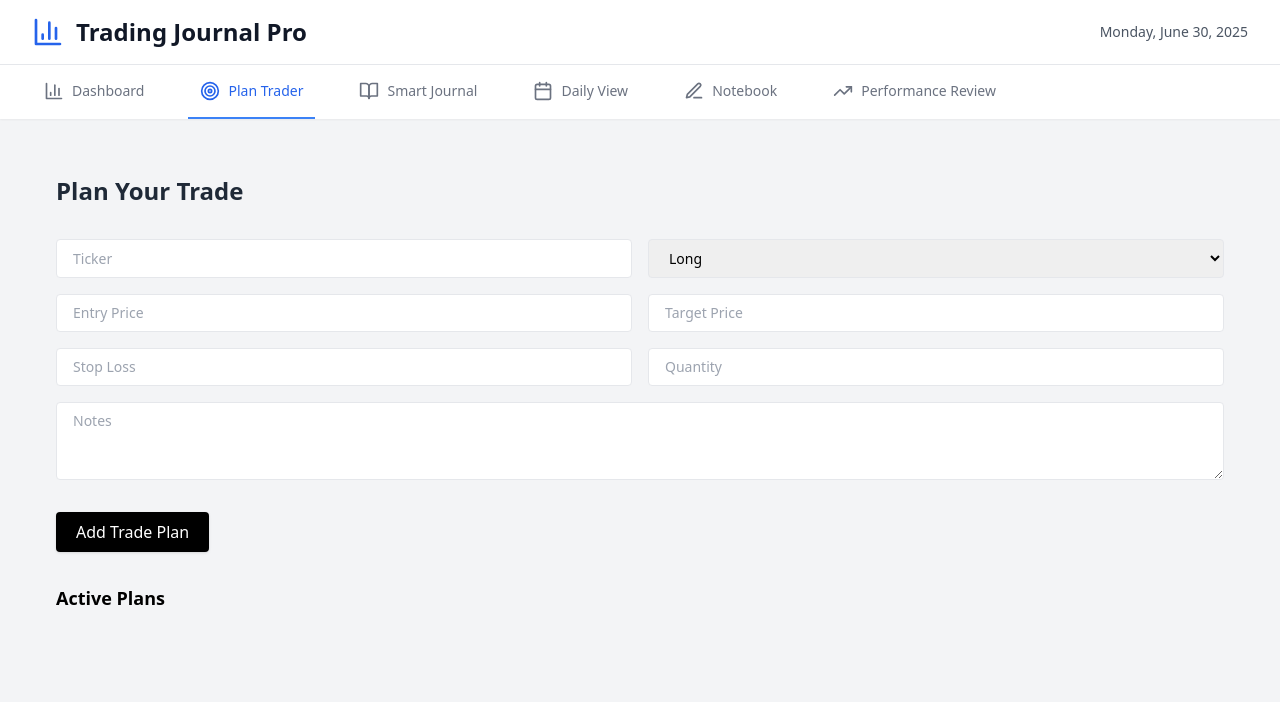
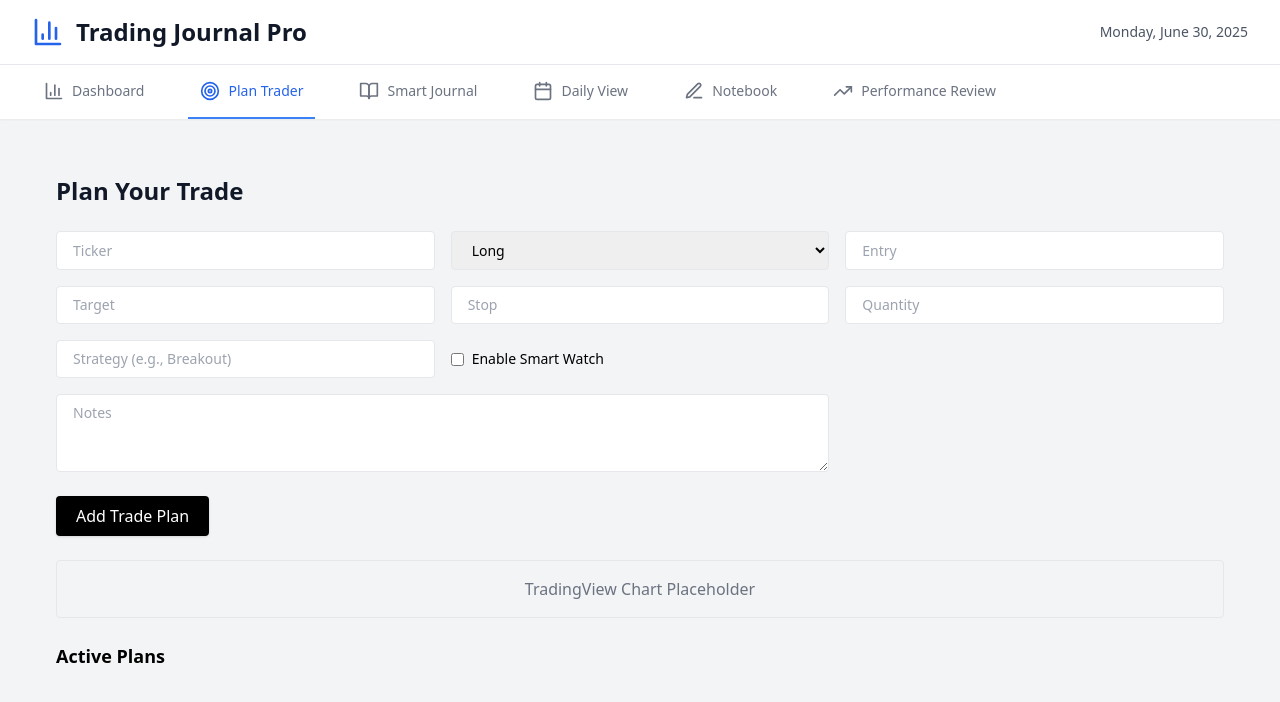
Before and after one commit to unicorntrader/claudect, a React (Create React App) app: page / in a window 1280 px wide. Both pictures are taken after a click on the element "Recent Trade Plans". Shown: the top 702 px of the page. Built offline with nearby package versions, Linux system fonts and the light colour scheme; the HTML template or start-up script is replaced by a standard one.

Commit message:
Update PlanTrader.jsx

```diff
--- a/src/components/trading/PlanTrader.jsx
+++ b/src/components/trading/PlanTrader.jsx
@@ -10,6 +10,8 @@ const PlanTrader = () => {
   const [stop, setStop] = useState('');
   const [quantity, setQuantity] = useState('');
   const [notes, setNotes] = useState('');
+  const [strategy, setStrategy] = useState('');
+  const [smartWatch, setSmartWatch] = useState(false);
   const [plans, setPlans] = useState([]);
 
   const handleAddPlan = () => {
@@ -21,10 +23,12 @@ const PlanTrader = () => {
       stop,
       quantity,
       notes,
+      strategy,
+      smartWatch,
     };
     setPlans([...plans, newPlan]);
 
-    // Reset fields
+    // Reset
     setTicker('');
     setDirection('LONG');
     setEntry('');
@@ -32,13 +36,16 @@ const PlanTrader = () => {
     setStop('');
     setQuantity('');
     setNotes('');
+    setStrategy('');
+    setSmartWatch(false);
   };
 
   return (
-    <div className="p-6 space-y-8">
-      <h2 className="text-2xl font-bold text-gray-800">Plan Your Trade</h2>
+    <div className="p-6 space-y-6">
+      <h2 className="text-2xl font-bold text-gray-900">Plan Your Trade</h2>
 
-      <div className="grid grid-cols-2 gap-4">
+      {/* Top input section */}
+      <div className="grid grid-cols-2 md:grid-cols-3 gap-4">
         <input
           type="text"
           placeholder="Ticker"
@@ -56,21 +63,21 @@ const PlanTrader = () => {
         </select>
         <input
           type="number"
-          placeholder="Entry Price"
+          placeholder="Entry"
           value={entry}
           onChange={(e) => setEntry(e.target.value)}
           className="border rounded px-4 py-2 w-full text-sm"
         />
         <input
           type="number"
-          placeholder="Target Price"
+          placeholder="Target"
           value={target}
           onChange={(e) => setTarget(e.target.value)}
           className="border rounded px-4 py-2 w-full text-sm"
         />
         <input
           type="number"
-          placeholder="Stop Loss"
+          placeholder="Stop"
           value={stop}
           onChange={(e) => setStop(e.target.value)}
           className="border rounded px-4 py-2 w-full text-sm"
@@ -82,6 +89,21 @@ const PlanTrader = () => {
           onChange={(e) => setQuantity(e.target.value)}
           className="border rounded px-4 py-2 w-full text-sm"
         />
+        <input
+          type="text"
+          placeholder="Strategy (e.g., Breakout)"
+          value={strategy}
+          onChange={(e) => setStrategy(e.target.value)}
+          className="border rounded px-4 py-2 w-full text-sm"
+        />
+        <label className="flex items-center gap-2 text-sm col-span-2 md:col-span-1">
+          <input
+            type="checkbox"
+            checked={smartWatch}
+            onChange={(e) => setSmartWatch(e.target.checked)}
+          />
+          Enable Smart Watch
+        </label>
         <textarea
           placeholder="Notes"
           value={notes}
@@ -91,24 +113,36 @@ const PlanTrader = () => {
         />
       </div>
 
+      {/* Add button */}
+      <div>
         <button
           onClick={handleAddPlan}
           className="bg-black text-white px-5 py-2 rounded shadow hover:bg-gray-800 transition"
         >
           Add Trade Plan
         </button>
+      </div>
 
-      <div>
+      {/* Placeholder for chart */}
+      <div className="bg-gray-100 border rounded p-4 text-center text-gray-500">
+        TradingView Chart Placeholder
+      </div>
+
+      {/* Active plans */}
+      <div className="mt-6">
         <h3 className="text-lg font-semibold mb-3">Active Plans</h3>
         <div className="space-y-3">
           {plans.map((plan, idx) => (
-            <div key={idx} className="border rounded p-4 shadow-sm bg-white">
+            <div key={idx} className="border rounded p-4 bg-white shadow-sm">
               <div className="flex justify-between font-medium">
                 <span>{plan.ticker} ({plan.direction})</span>
                 <span>Qty: {plan.quantity}</span>
               </div>
               <div className="text-sm text-gray-700 mt-1">
                 Entry: {plan.entry} | Target: {plan.target} | Stop: {plan.stop}
+              </div>
+              <div className="text-sm text-gray-600 mt-1">
+                Strategy: {plan.strategy} | Smart Watch: {plan.smartWatch ? 'ON' : 'OFF'}
               </div>
               {plan.notes && (
                 <div className="mt-2 text-sm italic text-gray-500">{plan.notes}</div>
```
Lines whose indentation alone changed are shown as unchanged.
